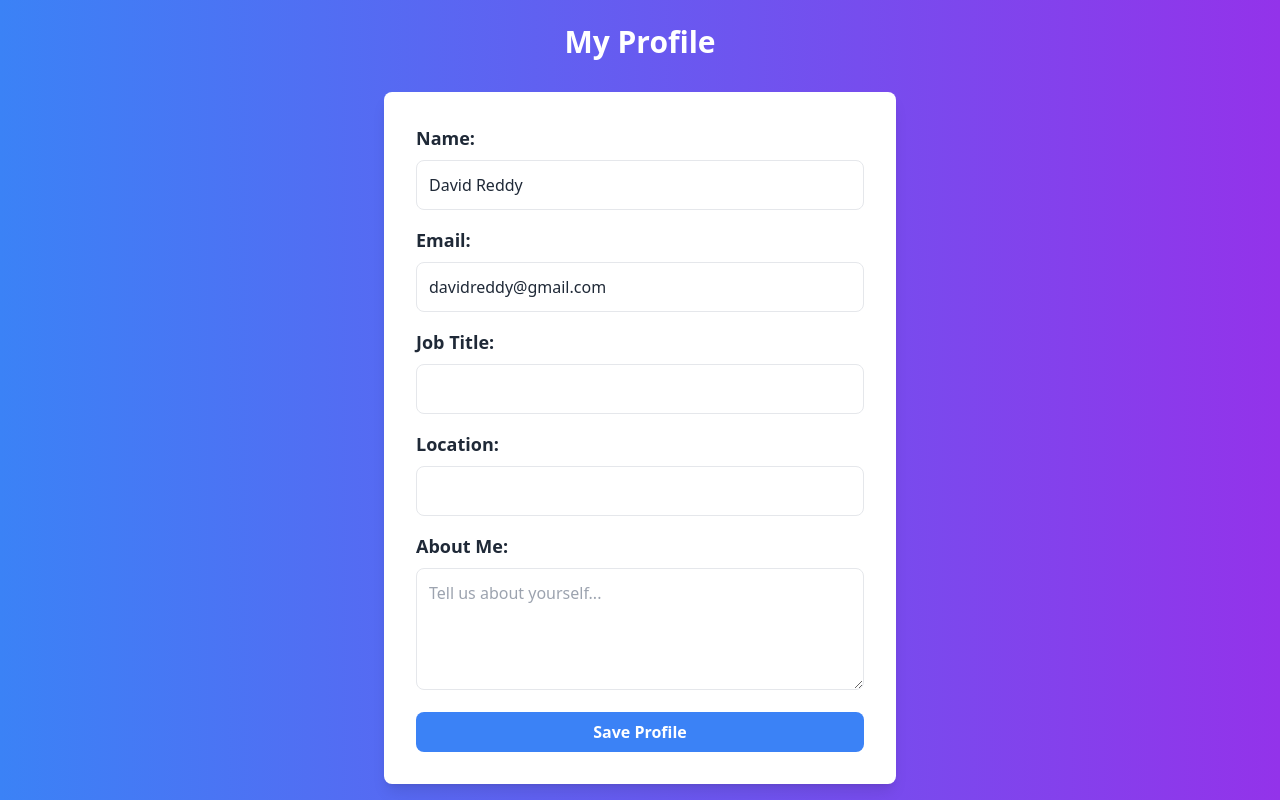
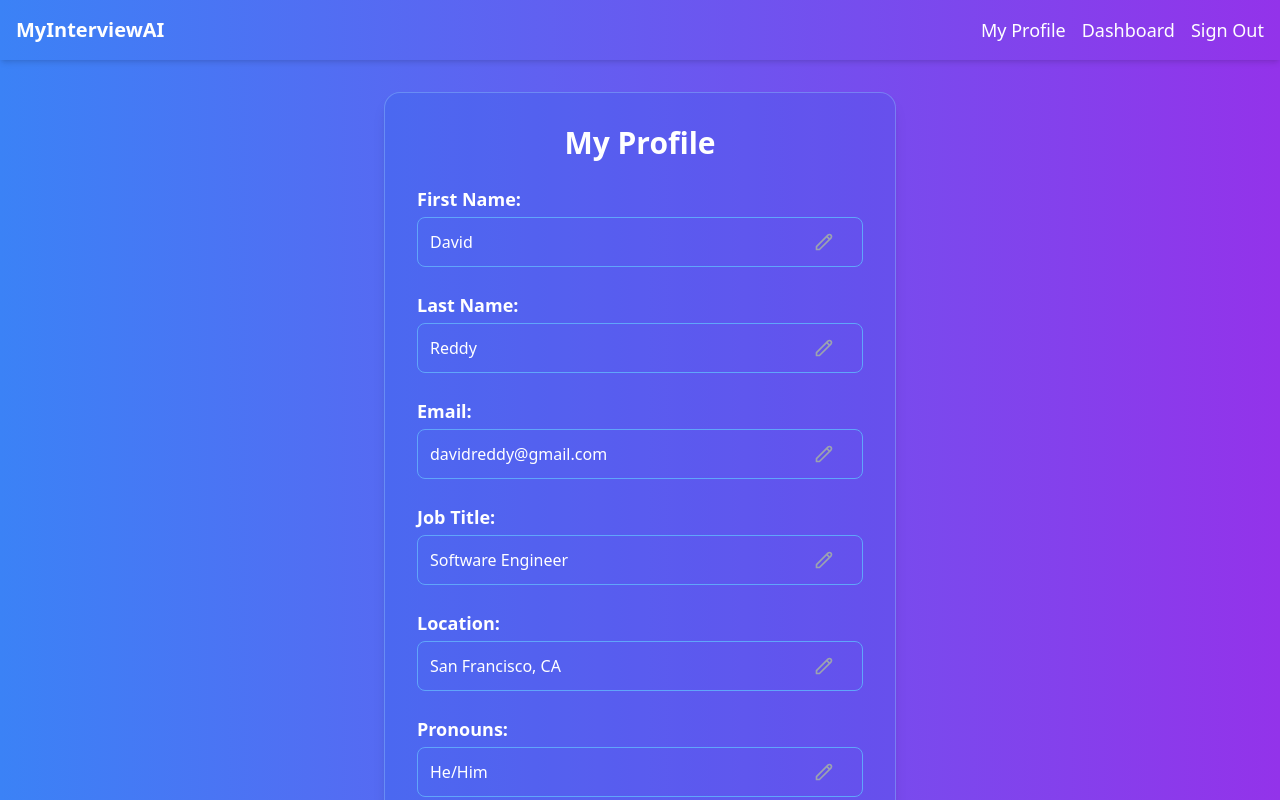
Before and after one commit to AkshayVoora/MyInterviewAI, a React (Create React App) app in the folder frontend/: page /profile in a window 1280 px wide. Shown: the top 800 px of the page. Built offline with nearby package versions, Linux system fonts and the light colour scheme.

Commit message:
Completed profile page and dashboard updates

```diff
--- a/frontend/package.json
+++ b/frontend/package.json
@@ -3,6 +3,7 @@
   "version": "0.1.0",
   "private": true,
   "dependencies": {
+    "@heroicons/react": "^1.0.6",
     "@testing-library/jest-dom": "^5.17.0",
     "@testing-library/react": "^13.4.0",
     "@testing-library/user-event": "^13.5.0",
--- a/frontend/src/App.js
+++ b/frontend/src/App.js
@@ -16,7 +16,7 @@ function App() {
                <Route path="/login" element={<Login />} />
                <Route path="/signup" element={<Signup />} />
                <Route path="/dashboard" element={<Dashboard />} />
-               <Route path="/profile" element={<Profile />} /> {/* Add Profile route */}
+               <Route path="/profile" element={<Profile />} /> {/* Profile route */}
             </Routes>
          </div>
       </Router>
--- a/frontend/src/pages/Dashboard.js
+++ b/frontend/src/pages/Dashboard.js
@@ -14,12 +14,18 @@ function Dashboard() {
    };
    const cancelSignOut = () => setShowSignOutModal(false);
 
+   const handleFileUpload = (event) => {
+      const file = event.target.files[0];
+      console.log("File uploaded:", file);
+      // Handle the uploaded file (e.g., save it to the server or process it)
+   };
+
    return (
       <div className="min-h-screen bg-gradient-to-r from-blue-500 to-purple-600 text-white flex flex-col items-center">
          <nav className="w-full flex items-center justify-between bg-transparent p-4 shadow-md">
-            <h1 className="text-xl font-bold">MyInterviewAI</h1>
+            <Link to="/" className="text-xl font-bold hover:text-gray-300">MyInterviewAI</Link> {/* Link to Home or Dashboard */}
             <div className="flex space-x-4 text-lg">
-               <Link to="#profile" className="hover:text-gray-300">My Profile</Link>
+               <Link to="/profile" className="hover:text-gray-300">My Profile</Link>
                <Link to="#avg-score" className="hover:text-gray-300">Average Score</Link>
                <button onClick={handleSignOut} className="hover:text-gray-300">Sign Out</button>
             </div>
@@ -30,11 +36,17 @@ function Dashboard() {
                <h2 className="text-3xl font-bold mb-2 text-center">Welcome back, David</h2>
                <p className="text-lg mb-6 text-center">Start preparing for your interview</p>
 
-               {/* Update Resume Button */}
-               <div className="text-center mb-6">
-                  <Link to="#profile" className="inline-block px-4 py-2 bg-blue-500 text-white rounded-lg font-semibold shadow-md text-lg hover:bg-blue-600 focus:outline-none">
+               {/* Update Resume and Upload File Buttons */}
+               <div className="text-center mb-6 space-y-4">
+                  <Link to="/profile" className="inline-block px-4 py-2 bg-blue-500 text-white rounded-lg font-semibold shadow-md text-lg hover:bg-blue-600 focus:outline-none">
                      Update Your Resume
                   </Link>
+                  <div>
+                     <label className="inline-block px-4 py-2 bg-blue-500 text-white rounded-lg font-semibold shadow-md text-lg hover:bg-blue-600 cursor-pointer">
+                        Upload from Device
+                        <input type="file" className="hidden" onChange={handleFileUpload} />
+                     </label>
+                  </div>
                </div>
 
                {/* Form Section */}
--- a/frontend/src/pages/Profile.js
+++ b/frontend/src/pages/Profile.js
@@ -1,91 +1,104 @@
-// src/pages/Profile.js
 import React, { useState } from 'react';
+import { Link, useNavigate } from 'react-router-dom';
+import { PencilIcon } from '@heroicons/react/outline';
 
 function Profile() {
-   const [userData, setUserData] = useState({
-      name: 'David Reddy',
+   const [profile, setProfile] = useState({
+      firstName: 'David',
+      lastName: 'Reddy',
       email: 'davidreddy@gmail.com',
-      jobTitle: '',
-      location: '',
-      about: '',
+      jobTitle: 'Software Engineer',
+      location: 'San Francisco, CA',
+      pronouns: 'He/Him',
+      aboutMe: 'Experienced software engineer with a passion for building impactful applications.',
    });
 
-   const handleChange = (e) => {
-      const { name, value } = e.target;
-      setUserData({ ...userData, [name]: value });
+   const [isEditing, setIsEditing] = useState({
+      firstName: false,
+      lastName: false,
+      email: false,
+      jobTitle: false,
+      location: false,
+      pronouns: false,
+      aboutMe: false,
+   });
+
+   const navigate = useNavigate();
+
+   const handleEditToggle = (field) => {
+      setIsEditing((prev) => ({
+         ...prev,
+         [field]: !prev[field],
+      }));
    };
 
-   const handleSave = () => {
-      // Handle save functionality here, such as sending to a server
-      alert('Profile saved successfully!');
+   const handleChange = (e, field) => {
+      setProfile({
+         ...profile,
+         [field]: e.target.value,
+      });
+   };
+
+   const handleSaveChanges = () => {
+      // Handle saving changes (e.g., API call or localStorage update)
+      console.log("Profile updated:", profile);
+      setIsEditing({
+         firstName: false,
+         lastName: false,
+         email: false,
+         jobTitle: false,
+         location: false,
+         pronouns: false,
+         aboutMe: false,
+      });
+   };
+
+   const handleSignOut = () => {
+      navigate('/');
    };
 
    return (
-      <div className="min-h-screen bg-gradient-to-r from-blue-500 to-purple-600 text-white flex flex-col items-center p-6">
-         <h1 className="text-3xl font-bold mb-8">My Profile</h1>
+      <div className="min-h-screen bg-gradient-to-r from-blue-500 to-purple-600 text-white flex flex-col items-center">
+         {/* Navbar */}
+         <nav className="w-full flex items-center justify-between bg-transparent p-4 shadow-md">
+            <h1 className="text-xl font-bold">MyInterviewAI</h1>
+            <div className="flex space-x-4 text-lg">
+               <Link to="/profile" className="hover:text-gray-300">My Profile</Link>
+               <Link to="/dashboard" className="hover:text-gray-300">Dashboard</Link>
+               <button onClick={handleSignOut} className="hover:text-gray-300">Sign Out</button>
+            </div>
+         </nav>
 
-         <div className="bg-white text-gray-800 p-8 rounded-lg shadow-lg w-full max-w-lg">
-            <label className="block mb-4">
-               <span className="text-lg font-semibold">Name:</span>
-               <input
-                  type="text"
-                  name="name"
-                  value={userData.name}
-                  onChange={handleChange}
-                  className="w-full mt-2 p-3 border rounded-lg focus:outline-none focus:border-blue-500"
-               />
-            </label>
-
-            <label className="block mb-4">
-               <span className="text-lg font-semibold">Email:</span>
-               <input
-                  type="email"
-                  name="email"
-                  value={userData.email}
-                  onChange={handleChange}
-                  className="w-full mt-2 p-3 border rounded-lg focus:outline-none focus:border-blue-500"
-               />
-            </label>
-
-            <label className="block mb-4">
-               <span className="text-lg font-semibold">Job Title:</span>
-               <input
-                  type="text"
-                  name="jobTitle"
-                  value={userData.jobTitle}
-                  onChange={handleChange}
-                  className="w-full mt-2 p-3 border rounded-lg focus:outline-none focus:border-blue-500"
-               />
-            </label>
-
-            <label className="block mb-4">
-               <span className="text-lg font-semibold">Location:</span>
-               <input
-                  type="text"
-                  name="location"
-                  value={userData.location}
-                  onChange={handleChange}
-                  className="w-full mt-2 p-3 border rounded-lg focus:outline-none focus:border-blue-500"
-               />
-            </label>
-
-            <label className="block mb-4">
-               <span className="text-lg font-semibold">About Me:</span>
-               <textarea
-                  name="about"
-                  value={userData.about}
-                  onChange={handleChange}
-                  rows="4"
-                  className="w-full mt-2 p-3 border rounded-lg focus:outline-none focus:border-blue-500"
-                  placeholder="Tell us about yourself..."
-               ></textarea>
-            </label>
-
+         {/* Profile Form */}
+         <div className="w-full max-w-lg mt-8 bg-blue-600 bg-opacity-20 p-8 rounded-2xl border border-blue-300 border-opacity-40 shadow-lg">
+            <h2 className="text-3xl font-bold text-center mb-6">My Profile</h2>
+            {Object.keys(profile).map((field) => (
+               <div className="mb-6" key={field}>
+                  <label className="block text-lg font-semibold mb-1 capitalize">{field.replace(/([A-Z])/g, ' $1')}:</label>
+                  <div className="flex items-center bg-transparent border border-blue-400 rounded-lg text-white placeholder-gray-300">
+                     {isEditing[field] ? (
+                        <input
+                           type="text"
+                           value={profile[field]}
+                           onChange={(e) => handleChange(e, field)}
+                           className="w-full p-3 bg-transparent focus:outline-none text-white text-base max-w-sm"
+                           autoFocus
+                        />
+                     ) : (
+                        <span className="w-full p-3 text-base max-w-sm">{profile[field]}</span>
+                     )}
+                     <PencilIcon
+                        className="w-5 h-5 ml-3 cursor-pointer text-gray-400 hover:text-gray-200"
+                        onClick={() => handleEditToggle(field)}
+                     />
+                  </div>
+               </div>
+            ))}
             <button
-               onClick={handleSave}
-               className="w-full px-4 py-2 bg-blue-500 text-white font-semibold rounded-lg hover:bg-blue-600 focus:outline-none"
+               onClick={handleSaveChanges}
+               className="w-full px-4 py-2 mt-4 bg-blue-500 text-white rounded-lg font-semibold shadow-md hover:bg-blue-600"
             >
-               Save Profile
+               Save Changes
             </button>
          </div>
       </div>
```
Also changed, not shown: 1 other file (tests, documents, lock files or other folders).
